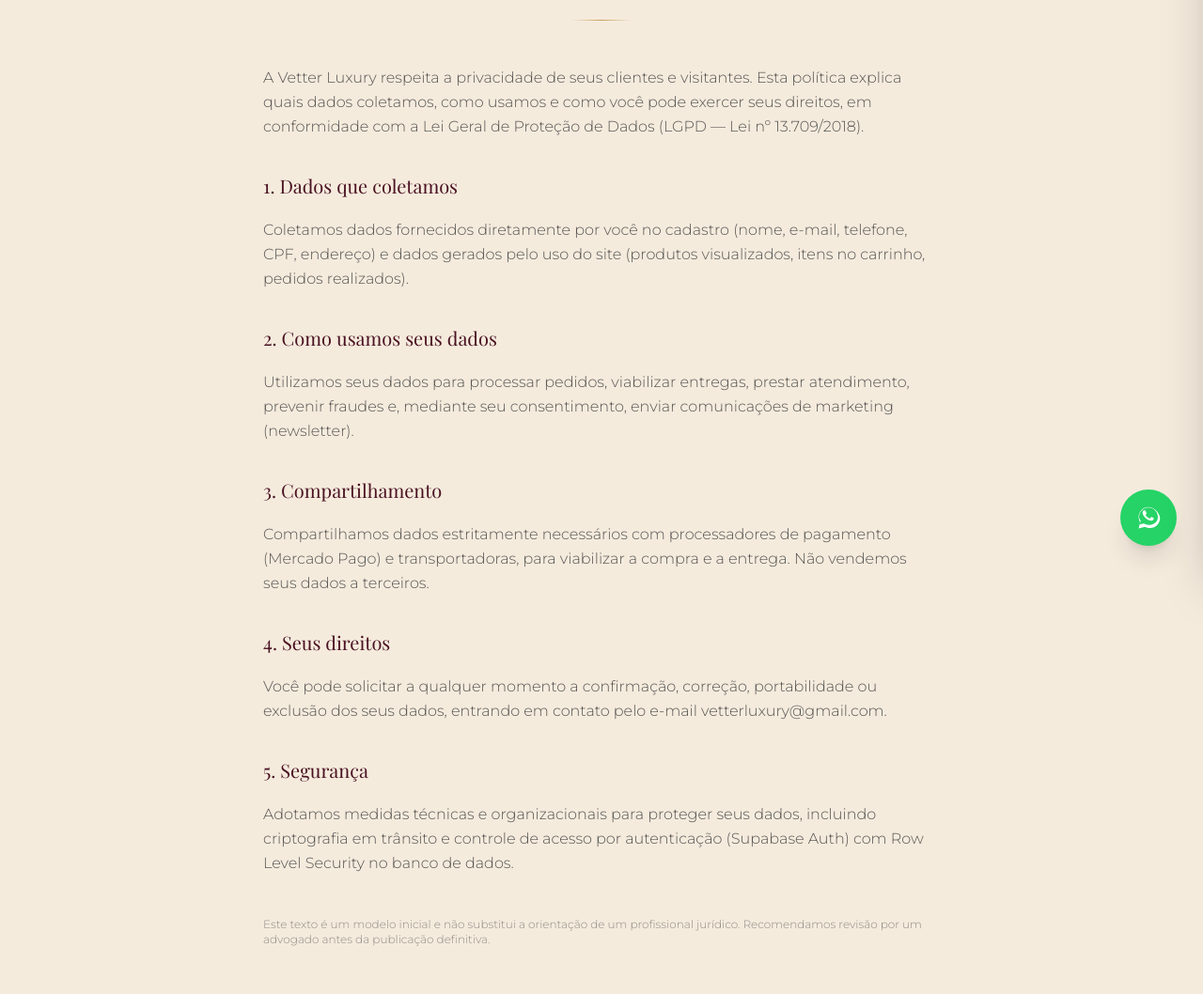
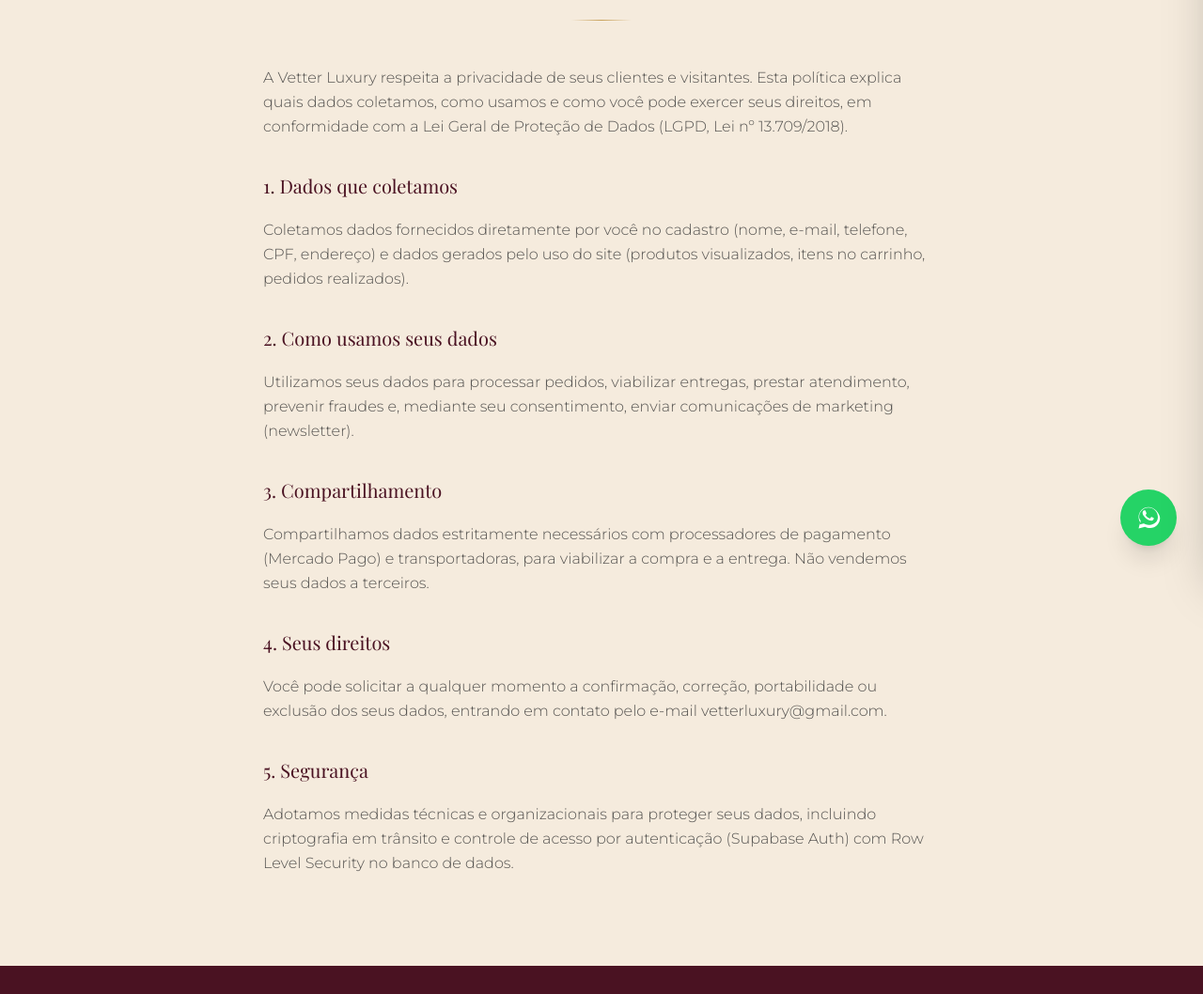
Before and after one commit to vetterluxury/vetterluxury, a Next.js app: page /privacidade in a window 1280 px wide. Shown: the part 191-1249 px from the top of the page at 94% size. Built offline with nearby package versions, Linux system fonts and the light colour scheme; no server answers.

Commit message:
Refine privacy policy language and structure
Updated privacy policy text for clarity and formatting.

```diff
--- a/src/app/privacidade/page.tsx
+++ b/src/app/privacidade/page.tsx
@@ -15,7 +15,7 @@ export default function PrivacidadePage() {
         <p>
           A Vetter Luxury respeita a privacidade de seus clientes e visitantes. Esta política explica quais dados
           coletamos, como usamos e como você pode exercer seus direitos, em conformidade com a Lei Geral de Proteção
-          de Dados (LGPD — Lei nº 13.709/2018).
+          de Dados (LGPD, Lei nº 13.709/2018).
         </p>
         <h2 className="font-heading text-xl text-marsala-dark pt-4">1. Dados que coletamos</h2>
         <p>
@@ -29,8 +29,8 @@ export default function PrivacidadePage() {
         </p>
         <h2 className="font-heading text-xl text-marsala-dark pt-4">3. Compartilhamento</h2>
         <p>
-          Compartilhamos dados estritamente necessários com processadores de pagamento (Mercado Pago) e transportadoras,
-          para viabilizar a compra e a entrega. Não vendemos seus dados a terceiros.
+          Compartilhamos dados estritamente necessários com processadores de pagamento (Mercado Pago) e
+          transportadoras, para viabilizar a compra e a entrega. Não vendemos seus dados a terceiros.
         </p>
         <h2 className="font-heading text-xl text-marsala-dark pt-4">4. Seus direitos</h2>
         <p>
@@ -42,10 +42,6 @@ export default function PrivacidadePage() {
           Adotamos medidas técnicas e organizacionais para proteger seus dados, incluindo criptografia em trânsito e
           controle de acesso por autenticação (Supabase Auth) com Row Level Security no banco de dados.
         </p>
-        <p className="text-xs text-ink/50 pt-6">
-          Este texto é um modelo inicial e não substitui a orientação de um profissional jurídico. Recomendamos revisão
-          por um advogado antes da publicação definitiva.
-        </p>
       </div>
     </div>
   );
```
